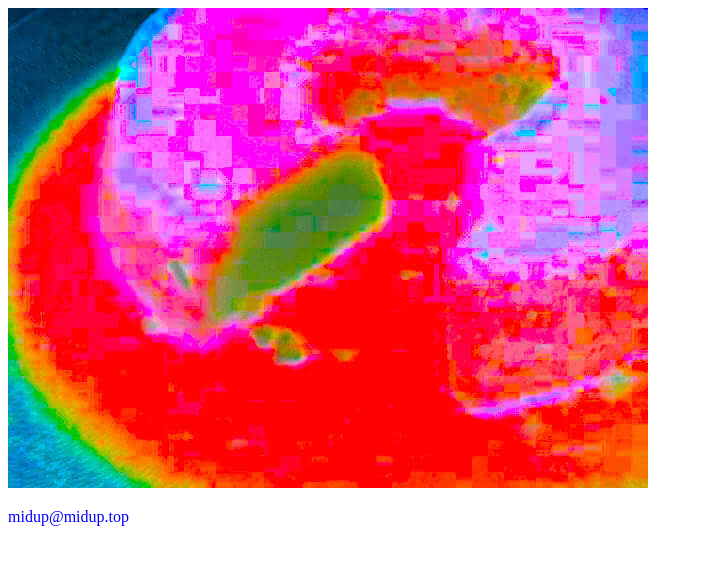
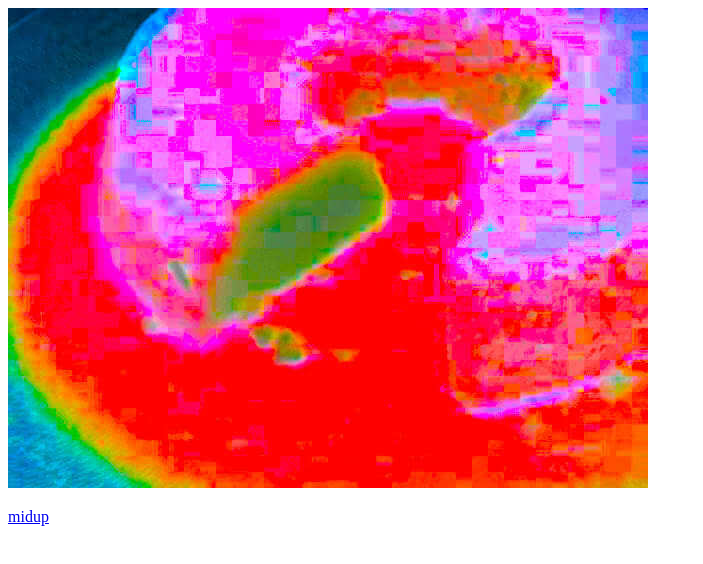
Before and after one commit to duxpe/midup, a plain HTML site: page midup.html in a window 1280 px wide. Shown: the whole page, without its empty margins (0-703 px from the left). Drawn offline with Linux system fonts and the light colour scheme.

Commit message:
midup/midup

```diff
--- a/midup.html
+++ b/midup.html
@@ -3,14 +3,9 @@
 	<head>
 		<meta charset="UTF-8">
 		<title>MIDUP</title>
-		<style>
-		p{
-			color:blue;
-		}
-		</style>
 	</head>
 	<body>
 		<img src="midup.jpg" alt="MIDUP" >
-		<p>midup@midup.top</p>
+		<p><a href="https://github.com/duxpe/midup" target="_blank">midup</a></p>
 	</body>
 </html>
```
